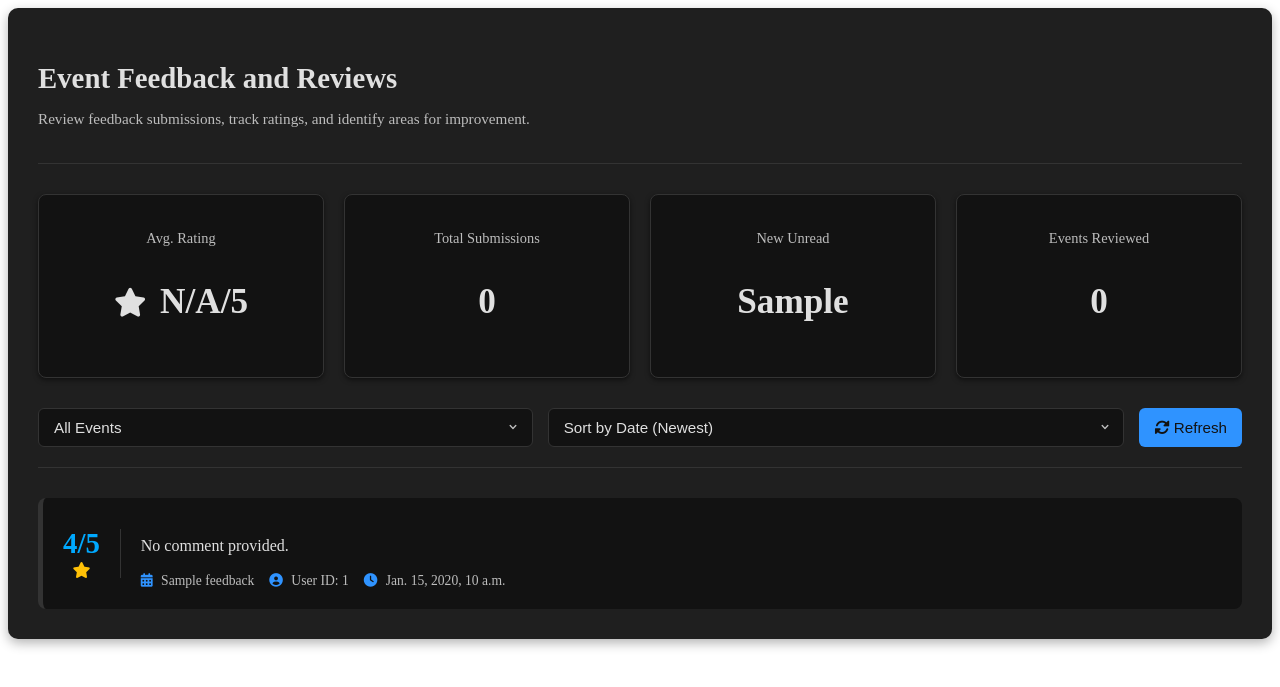
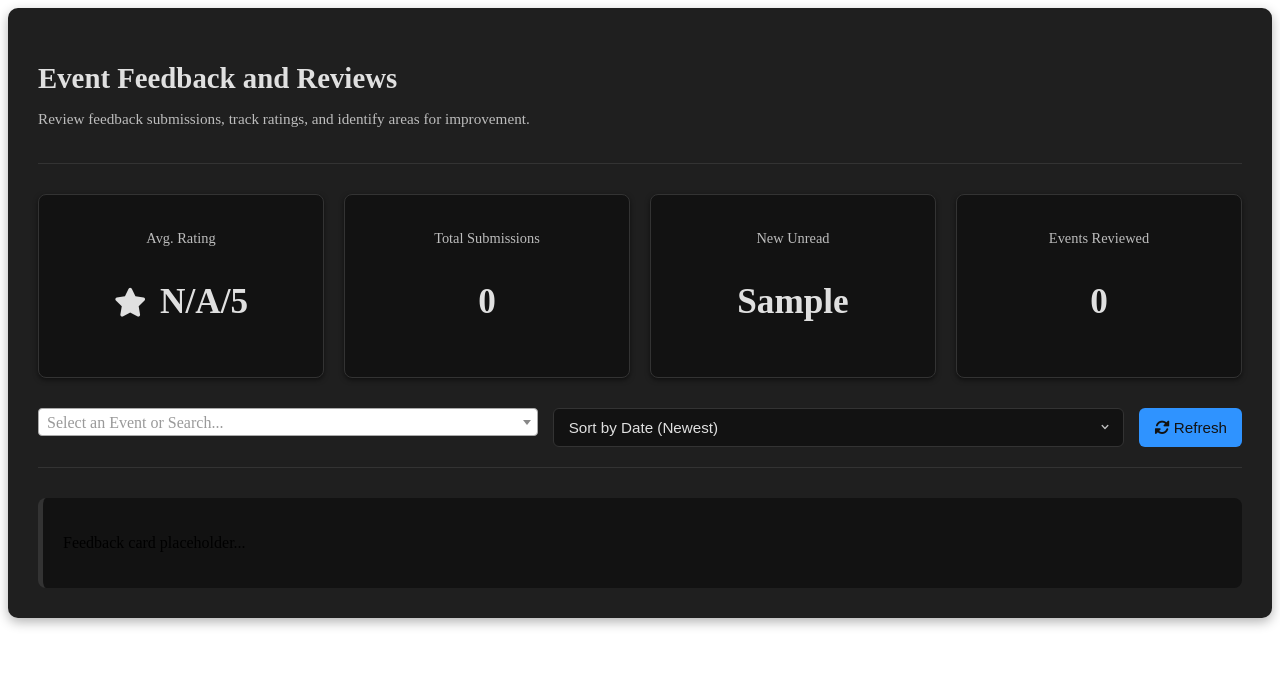
Before and after one commit to JasCiely/CSIT327-G7-GatherEd, a Django app: template apps/admin_dashboard_page/templates/fragments/manage_feedback/manage_feedback_content.html in a window 1280 px wide. Shown: the top 687 px of the page. Run offline with Django 5.2, Linux system fonts and the light colour scheme; tables that the repository leaves empty hold one stand-in row (values such as "Sample post"); the template is opened without the code that fills it: values that come from a table or form of the project are taken from there, most other values are stand-ins (such as "Sample title", 1, 10 or a date in 2020); some libraries are stand-ins or nearby versions.

Commit message:
feature(view-feedback): add event listing functionality
Implemented event listing in the view feedback section, enabling users to select specific events to review their corresponding feedback.

```diff
--- a/apps/admin_dashboard_page/templates/fragments/manage_feedback/manage_feedback_content.html
+++ b/apps/admin_dashboard_page/templates/fragments/manage_feedback/manage_feedback_content.html
@@ -1,6 +1,13 @@
 {% load static %}
 <link rel="stylesheet" href="{% static 'css/manage_feedback_css.css' %}">
 <link rel="stylesheet" href="https://cdnjs.cloudflare.com/ajax/libs/font-awesome/6.0.0-beta3/css/all.min.css">
+
+{# ------------------------------------------------------------------ #}
+{# SELECT2 (Searchable Dropdown Library) LINKS #}
+{# ------------------------------------------------------------------ #}
+<script src="https://code.jquery.com/jquery-3.6.0.min.js"></script>
+<link href="https://cdn.jsdelivr.net/npm/select2@4.1.0-rc.0/dist/css/select2.min.css" rel="stylesheet" />
+<script src="https://cdn.jsdelivr.net/npm/select2@4.1.0-rc.0/dist/js/select2.min.js"></script>
 
 
 <div class="full-width-card feedback-container">
@@ -31,39 +38,29 @@
 
     {# --- FILTER AND SORT BAR --- #}
     <div class="feedback-controls">
-        <select class="control-select">
+        <select id="event-filter" class="control-select">
             <option value="">All Events</option>
             {% for event in events_list %}
-            <option value="{{ event.id }}">{{ event.name }}</option>
+            <option value="{{ event.id }}">{{ event.title }}</option>
             {% empty %}
-            {# Optionally show this if no events are found, though 'All Events' covers it #}
             {% endfor %}
         </select>
-        <select class="control-select">
-            <option>Sort by Date (Newest)</option>
-            <option>Sort by Rating (High)</option>
-            <option>Sort by Rating (Low)</option>
+        <select id="sort-filter" class="control-select">
+            <option value="date_desc">Sort by Date (Newest)</option>
+            <option value="rating_desc">Sort by Rating (High)</option>
+            <option value="rating_asc">Sort by Rating (Low)</option>
         </select>
-        <button class="control-button btn-secondary"><i class="fas fa-sync-alt"></i> Refresh</button>
+
+        <button id="refresh-button" class="control-button btn-secondary"><i class="fas fa-sync-alt"></i> Refresh</button>
     </div>
 
-    {# --- FEEDBACK LIST --- #}
-    <div class="feedback-list">
+    {# --- FEEDBACK LIST CONTAINER (This content will be updated by AJAX) --- #}
+    <div id="feedback-list-container" class="feedback-list">
         {% if feedback_list %}
             {% for feedback in feedback_list %}
-            <div class="feedback-card {% if feedback.is_new %} new-feedback-card {% endif %}">
-                <div class="card-rating">
-                    <span class="rating-value">{{ feedback.rating }}/5</span>
-                    <i class="fas fa-star"></i>
-                </div>
-                <div class="card-content">
-                    <p class="comment-text">{{ feedback.comment|default:"No comment provided." }}</p>
-                    <div class="card-meta">
-                        <span class="event-name"><i class="fas fa-calendar-alt"></i> {{ feedback.event_name }}</span>
-                        <span class="user-id"><i class="fas fa-user-circle"></i> User ID: {{ feedback.user_id }}</span>
-                        <span class="submission-date"><i class="fas fa-clock"></i> {{ feedback.submission_date }}</span>
-                    </div>
-                </div>
+            {# Placeholder for future feedback rendering #}
+            <div class="feedback-card">
+                <p>Feedback card placeholder...</p>
             </div>
             {% endfor %}
         {% else %}
@@ -75,3 +72,84 @@
         {% endif %}
     </div>
 </div>
+
+
+{# ------------------------------------------------------------------ #}
+{# JAVASCRIPT/JQUERY LOGIC to enable searchable dropdown and refresh #}
+{# ------------------------------------------------------------------ #}
+<script>
+$(document).ready(function() {
+    var eventFilter = $('#event-filter');
+    var refreshButton = $('#refresh-button');
+    var feedbackContainer = $('#feedback-list-container');
+    var currentUrl = "{% url 'manage_feedback' %}";
+
+    // 1. Initialize Select2 for searchable dropdown
+    eventFilter.select2({
+        placeholder: "Select an Event or Search...",
+        allowClear: true
+    });
+
+    /**
+     * Executes the AJAX call to refresh the feedback data based on current filters.
+     */
+    function loadFeedbackData() {
+        // Get current filter and sort values
+        var selectedEventId = eventFilter.val();
+        var selectedSort = $('#sort-filter').val();
+
+        // Build the query string for the Django view
+        var queryParams = {
+            'is_ajax': 'true',
+            'event_id': selectedEventId,
+            'sort_by': selectedSort
+        };
+
+        // Perform the AJAX request
+        $.ajax({
+            url: currentUrl,
+            type: 'GET',
+            data: queryParams,
+            beforeSend: function() {
+                // Show loading state
+                refreshButton.prop('disabled', true).html('<i class="fas fa-spinner fa-spin"></i> Loading');
+                feedbackContainer.css('opacity', '0.5');
+            },
+            success: function(response) {
+                // Replace the content of the feedback list container with the response
+                feedbackContainer.html(response);
+            },
+            error: function(xhr, status, error) {
+                console.error("Feedback refresh failed:", error);
+                alert("Failed to refresh feedback data. Please try again.");
+            },
+            complete: function() {
+                // Restore button and container state
+                refreshButton.prop('disabled', false).html('<i class="fas fa-sync-alt"></i> Refresh');
+                feedbackContainer.css('opacity', '1');
+
+                // Re-initialize Select2 because the AJAX call replaces the entire fragment,
+                // potentially destroying the Select2 element.
+                eventFilter.select2({
+                    placeholder: "Select an Event or Search...",
+                    allowClear: true
+                });
+            }
+        });
+    }
+
+    // 2. Attach handlers to trigger data refresh
+    refreshButton.on('click', function(e) {
+        e.preventDefault();
+        loadFeedbackData();
+    });
+
+    eventFilter.on('change', function() {
+        loadFeedbackData();
+    });
+
+    $('#sort-filter').on('change', function() {
+        loadFeedbackData();
+    });
+});
+</script>
```
Also changed, not shown: apps/admin_dashboard_page/templates/fragments/manage_feedback/views.py (+31 -2 lines).
